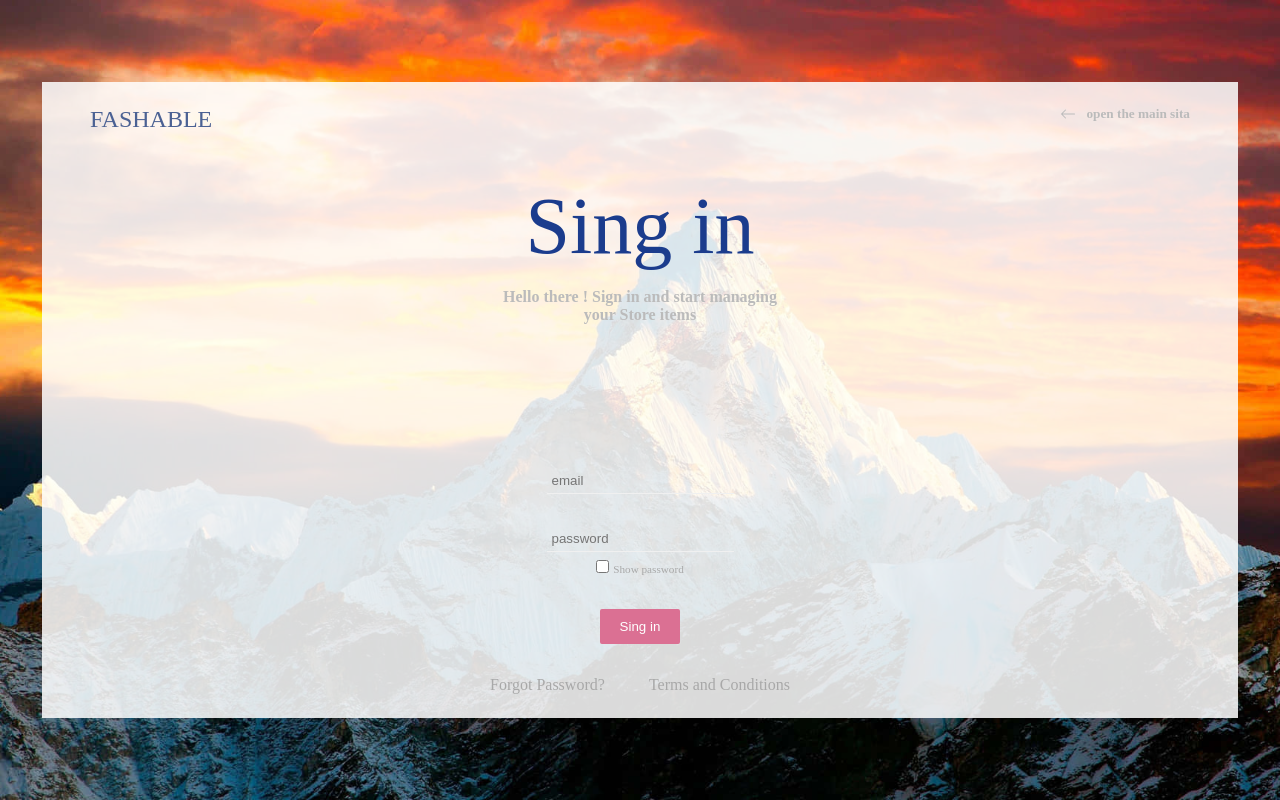
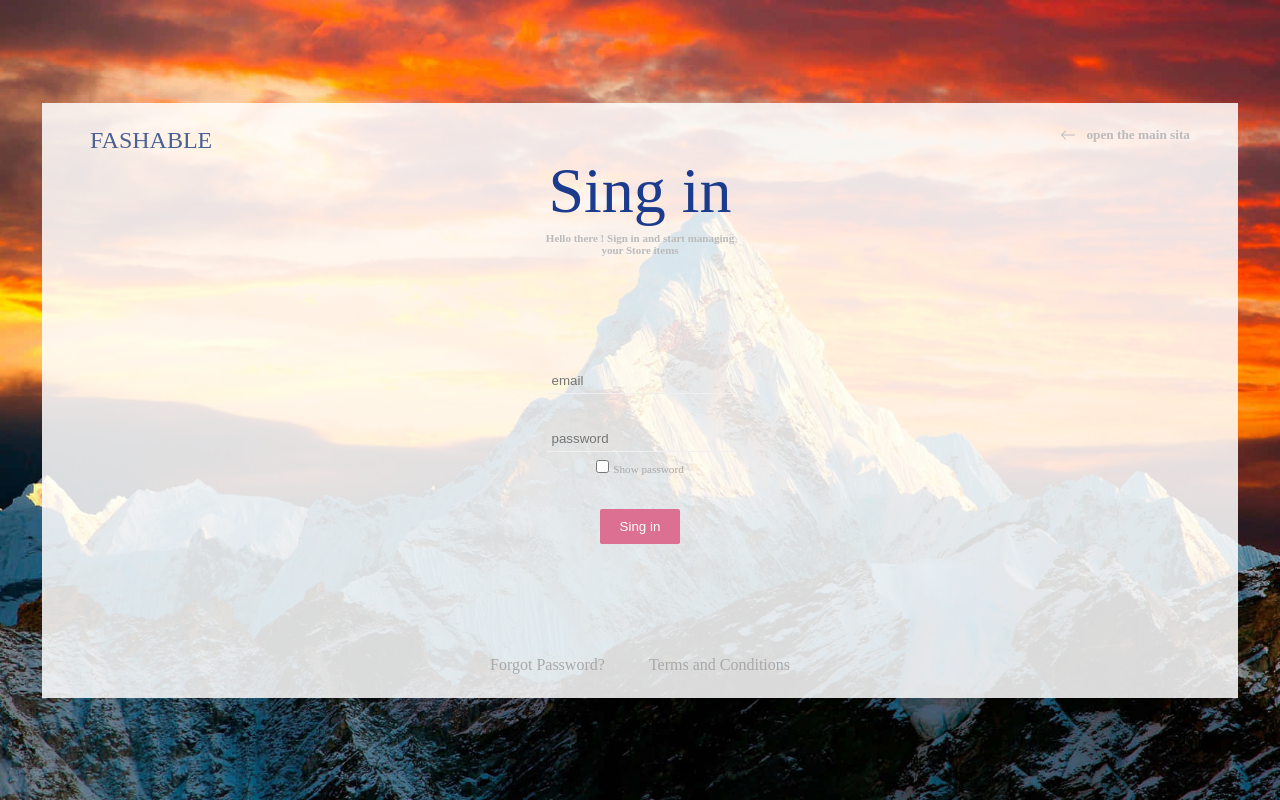
Before and after one commit to faride-81/tamrin2, a plain HTML site: page index.html in a window 1280 px wide. Drawn offline with Linux system fonts and the light colour scheme.

Commit message:
to fix margins

```diff
--- a/style.css
+++ b/style.css
@@ -41,20 +41,21 @@ a {
     color: rgb(187, 187, 187);
 }
 .container section h2{
-    font-size: 5rem;
+    font-size: 4rem;
     font-weight: normal;
     color: rgb(27, 60, 141);
-    margin: 3rem 0 1rem 0;
+    margin: 0 0 0.25rem 0;
 }
 .container section h4 {
     color: rgb(187, 187, 187);
-    width: 280px;
+    width: 200px;
+    font-size: 11px;
     margin: 0rem auto;
 }
 .container section form {
     flex-direction: column;
     align-items: center;
-    margin: 7rem 0 2rem 0;
+    margin: 5rem 0 7rem 0;
 }
 .container section form input {
     outline: none;
```
